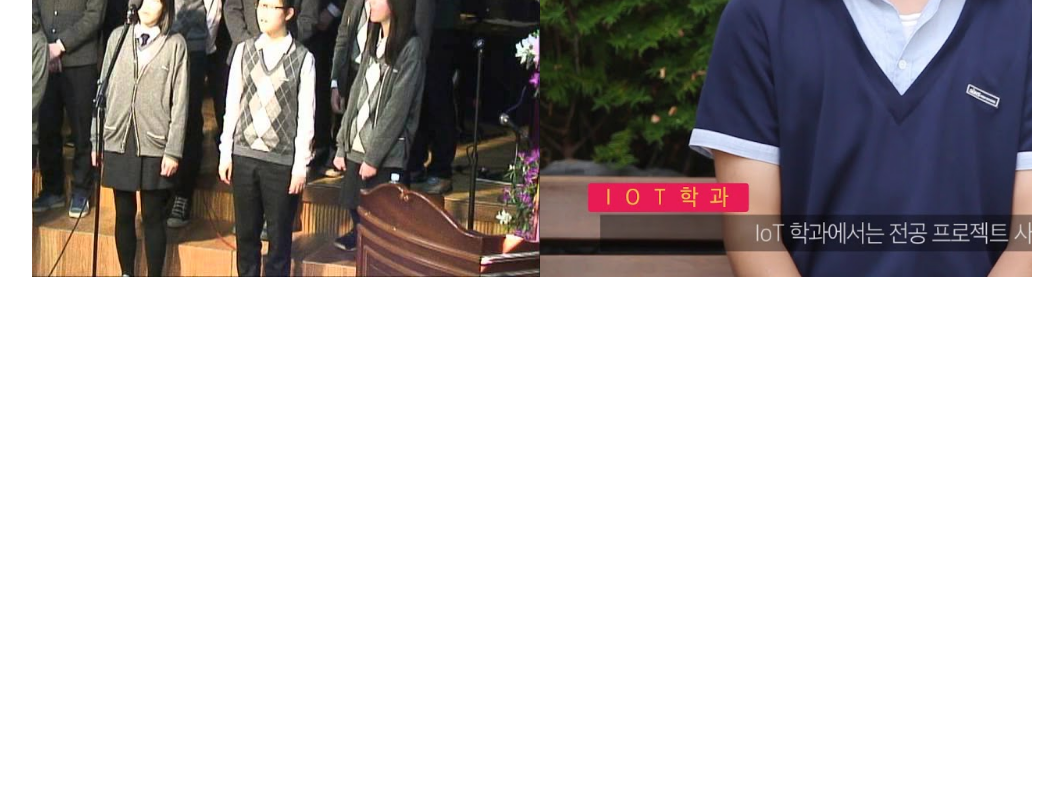
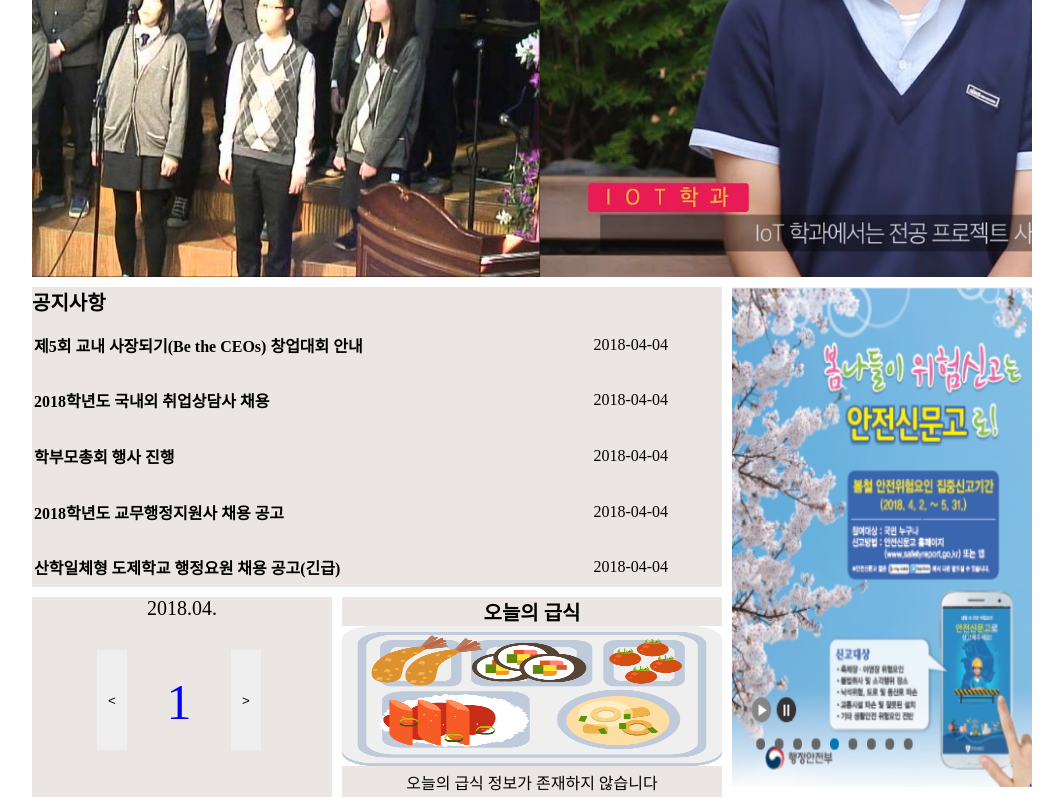
Before and after one commit to Sunghyun01/2018web2, a plain HTML site: page sdhs/index.html in a window 1280 px wide. Shown: the part 483-1280 px from the top of the page, without its empty margins (108-1171 px from the left). Before the commit the page ends 800 px from the top, so only its background shows below. Drawn offline with nearby package versions, Linux system fonts and the light colour scheme.

Commit message:
학교 홈페이지

```diff
--- a/sdhs/css/index.css
+++ b/sdhs/css/index.css
@@ -87,3 +87,78 @@ header{
 #slide>li>img{width:1000px;height:600px;}
 #slide>li:first-child{left: 0%;}
 #slide img{width: 10000px; height: 600px; }
+#table_box{
+    width: 690px;
+    height: 300px;
+    float: left;
+    background-color: #ebe6e4;
+    margin-top: 10px;
+    margin-bottom: 10px
+}
+caption{
+    text-align: left;
+    font-size: 20px;
+    font-weight: bolder;
+}
+table{
+    width: 100%;
+    height: 280px;
+    text-align: left;
+}
+#small_slide{
+    width: 300px;
+    height: 500px;
+    float: right;
+    margin-top: 10px;
+}
+#small_slide>img{
+    width: 100%;
+    height: 100%;
+}
+#calender{
+    width: 300px;
+    height: 200px;
+    float: left;
+    background-color: #ebe6e4;
+
+}
+#test,#calender table{
+    width: 100px;
+    height: 100px;
+    float: left;
+    text-align: center;
+    line-height: 100px;
+}
+#calender>p{text-align: center;font-size: 20px}
+#day{
+    width: 170px;
+    height: 100px;
+    margin: 0 auto;
+    color: blue;
+    font-size: 50px;
+    margin-top: 30px;
+}
+input{
+    width: 30px;
+    height: 100px;
+    border: 0;
+    float: left;
+}
+#food{
+    width: 380px;
+    height: 200px;
+    float: left;
+    margin-left: 10px;
+    background-color: #ebe6e4;
+}
+#food>img{
+    width: 100%;
+    height: 140px;
+}
+#food_text{
+    text-align: center;
+    font-size: 20px;
+    font-weight: bolder;
+}
+P{
+    text-align: center;}
--- a/sdhs/index.html
+++ b/sdhs/index.html
@@ -6,6 +6,7 @@
     <link rel="stylesheet" href="./css/index.css">
     <script src="https://ajax.googleapis.com/ajax/libs/jquery/2.2.4/jquery.min.js"></script>
     <script src="./js/index.js"></script>
+
 </head>
 <body>
     <div id="wrap">
@@ -70,7 +71,51 @@
                 <li><img src="./img/slide3.jpg" alt="slide_img"></li>
                 <li><img src="./img/slide4.jpg" alt="slide_img"></li>
             </div>
-
+        <div id="small_slide">
+            <img src="./img/smslide.PNG" alt="img">
+        </div>
+                <div id="table_box">
+                    <table>
+                        <caption>공지사항</caption>
+                        <tr>
+                            <th>제5회 교내 사장되기(Be the CEOs) 창업대회 안내</th>
+                            <td>2018-04-04</td>
+                        </tr>
+                        <tr>
+                            <th>2018학년도 국내외 취업상담사 채용</th>
+                            <td>2018-04-04</td>
+                        </tr>
+                        <tr>
+                            <th>학부모총회 행사 진행</th>
+                            <td>2018-04-04</td>
+                        </tr>
+                        <tr>
+                            <th>2018학년도 교무행정지원사 채용 공고</th>
+                            <td>2018-04-04</td>
+                        </tr>
+                        <tr>
+                            <th>산학일체형 도제학교 행정요원 채용 공고(긴급)</th>
+                            <td>2018-04-04</td>
+                        </tr>
+                    </table>
+                </div>
+                <div id="calender">
+                    <p>2018.04.</p>
+                    <div id="day">
+                        <input type="button" value="<" onclick="down()" />
+                        <table>
+                            <tr>
+                                <td id="test">1</td>
+                            </tr>
+                        </table>
+                        <input type="button" value=">" onclick="up()" />
+                    </div>
+                    </div>
+                    <div id="food">
+                        <p id="food_text">오늘의 급식</p>
+                        <img src="./img/food1.jpg" alt="food">
+                        <p>오늘의 급식 정보가 존재하지 않습니다</p>
+                    </div>
         </section>
         <footer>
 
--- a/sdhs/js/index.js
+++ b/sdhs/js/index.js
@@ -1,9 +1,28 @@
+function up() {
+    var td = document.getElementById("test");
+    var n = Number(td.innerHTML);
+    if(n>=30){
+        n=30;
+    }else{
+        td.innerHTML = n + 1;
+    }
+    td.innerHTML = n + 1;
+}
+function down() {
+    var td = document.getElementById("test");
+    var n = Number(td.innerHTML);
+    if(n<=1){
+         n=1;
+    }else{
+        td.innerHTML = n - 1;
+    }
+
+}
 $(document).ready(function () {
     var slide=$("#slide>li");
     var i=1;
     setInterval(function(){
         slide.eq(i).css("left","1000px");
-
         slide.eq(i-1).animate({"left":"-1000px"},2000);
         slide.eq(i).animate({"left":"0"},2000)
         if(i<3)
```
Also changed, not shown: sdhs/img/food1.jpg (added), sdhs/img/logo.PNG, sdhs/img/smslide.PNG (added).
